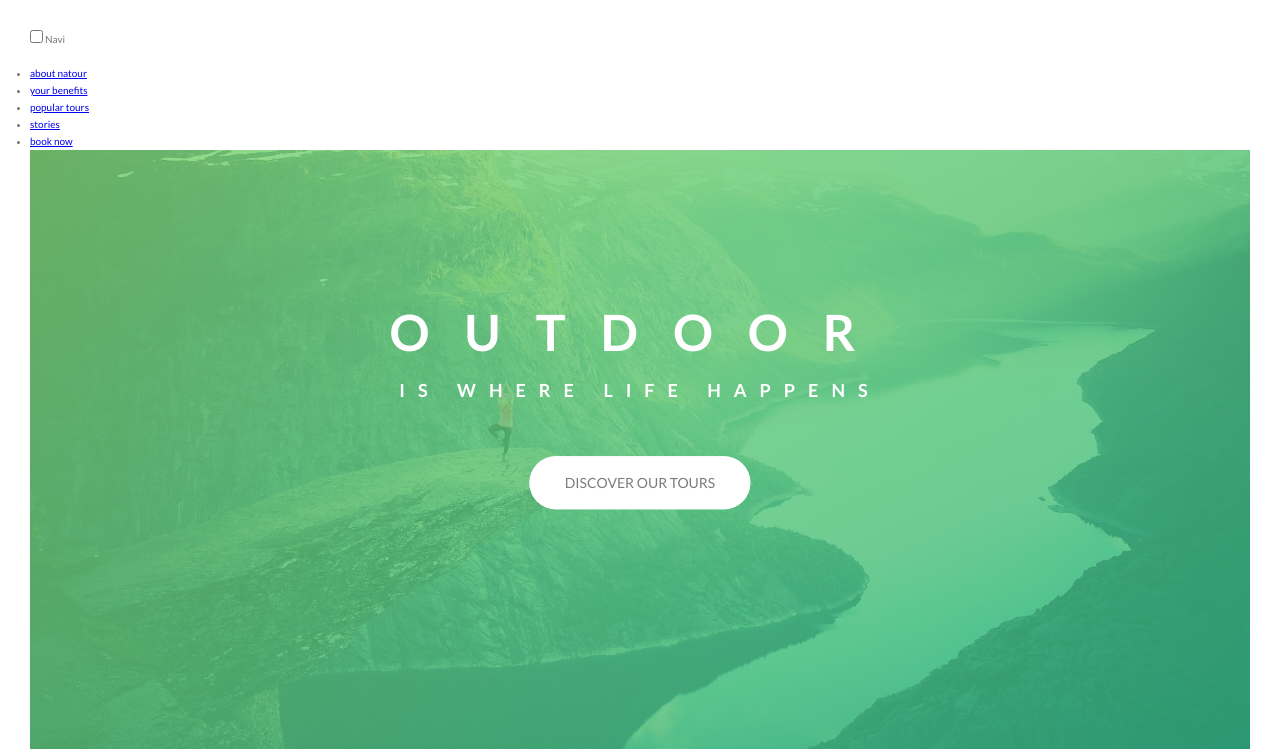
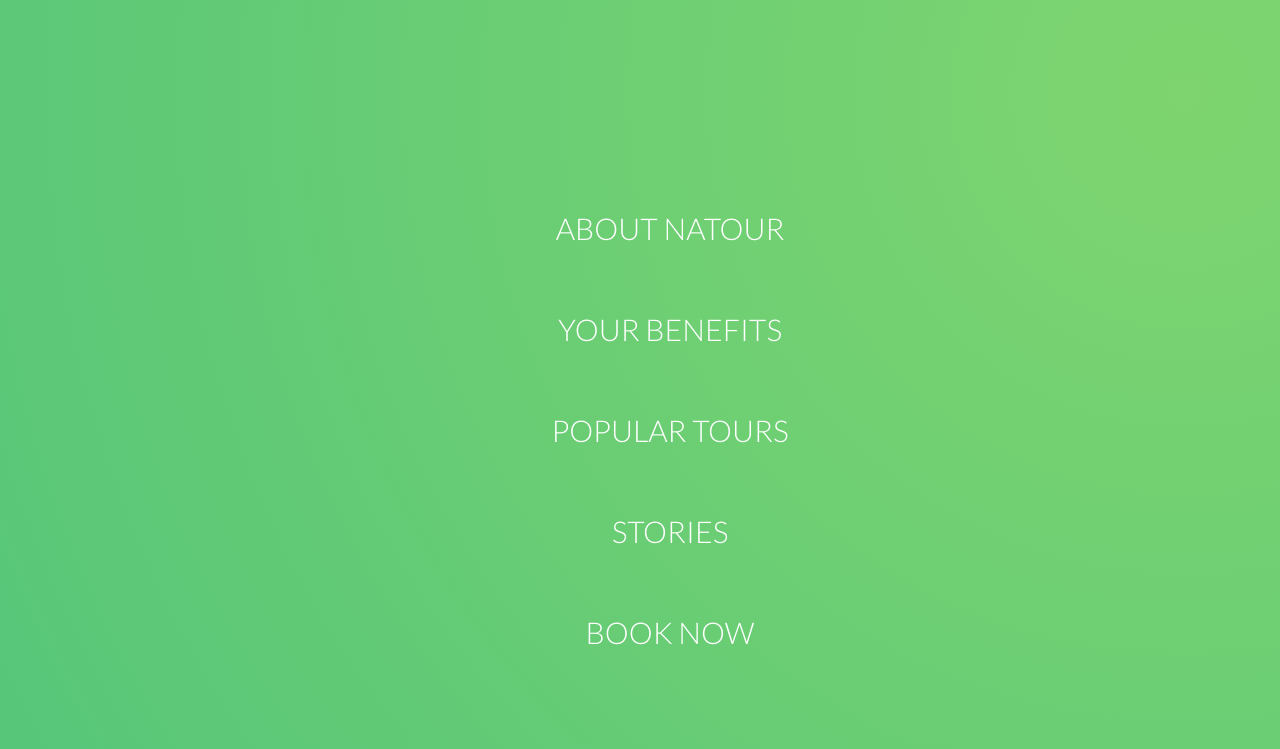
Before and after one commit to YukieIsobe/Natours, a website: page index.html in a window 1280 px wide. Shown: the top 749 px of the page. Drawn offline with Linux system fonts and the light colour scheme.

Commit message:
navigation first styling

```diff
--- a/index.html
+++ b/index.html
@@ -14,17 +14,17 @@
   <body>
     <div class="navigation">
       <input type="checkbox" class="navigation__checkbox" id="navi-toggle">
-      <label for="navi-toggle" class="navigation__button">Navi</label>
+      <label for="navi-toggle" class="navigation__button"></label>
 
       <div class="navigation__background">&nbsp;</div>
 
       <nav class="navigation__nav">
         <ul class="navigation__list">
-          <li class="navigation__item"><a href="#" class="navigation__item">about natour</a></li>
-          <li class="navigation__item"><a href="#" class="navigation__item">your benefits</a></li>
-          <li class="navigation__item"><a href="#" class="navigation__item">popular tours</a></li>
-          <li class="navigation__item"><a href="#" class="navigation__item">stories</a></li>
-          <li class="navigation__item"><a href="#" class="navigation__item">book now</a></li>
+          <li class="navigation__item"><a href="#" class="navigation__link">about natour</a></li>
+          <li class="navigation__item"><a href="#" class="navigation__link">your benefits</a></li>
+          <li class="navigation__item"><a href="#" class="navigation__link">popular tours</a></li>
+          <li class="navigation__item"><a href="#" class="navigation__link">stories</a></li>
+          <li class="navigation__item"><a href="#" class="navigation__link">book now</a></li>
         </ul>
       </nav>
     </div>
--- /dev/null
+++ b/sass/layout/_navigation.scss
@@ -0,0 +1,60 @@
+.navigation {
+  &__checkbox {
+    display: none;
+  }
+  &__button {
+    position: fixed;
+    top: 6.5rem;
+    right: 6.5rem;
+    height: 6rem;
+    width: 6rem;
+    z-index: 102;
+  }
+  &__background {
+    height: 6rem;
+    width: 6rem;
+    border-radius: 50%;
+    position: fixed;
+    top: 6.5rem;
+    right: 6.5rem;
+    background-image: radial-gradient($color-primary-light, $color-primary-dark);
+    z-index: 100;
+    transition: all .7s;
+
+    transform: scale(70);
+  }
+  &__nav {
+    width: 100%;
+    height: 100vh;
+    position: fixed;
+    z-index: 101;
+  }
+  &__list {
+    list-style: none;
+    position: absolute;
+    top: 50%;
+    left: 50%;
+    transform: translate(-50%, -50%);
+    transition: all .3s .2s;
+    text-align: center;
+
+    opacity: 1;
+  }
+
+  &__item {
+    padding: 2.5rem 0;
+  }
+  &__link {
+    text-decoration: none;
+    font-size: 3rem;
+    font-weight: 300;
+    color: white;
+    text-transform: uppercase;
+  }
+  // &__checkbox:checked ~ &__background {
+  //   transform: scale(70);
+  // }
+  // &__checkbox:checked ~ &__nav &__list {
+  //   opacity: 1;
+  // }
+}
--- a/sass/main.scss
+++ b/sass/main.scss
@@ -8,6 +8,7 @@
 @import "base/animation";
 
 @import "layout/grid";
+@import "layout/navigation";
 
 @import "components/btn";
 @import "components/composition";
```
Also changed, not shown: css/style.css.
